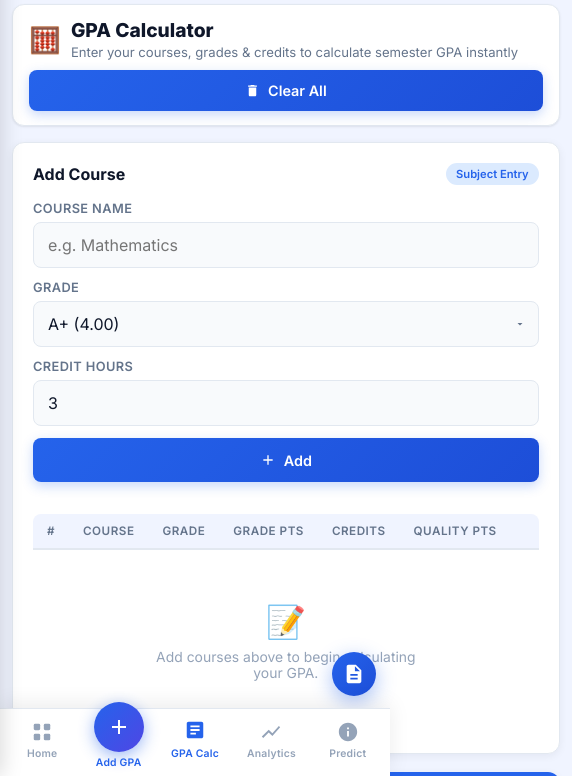
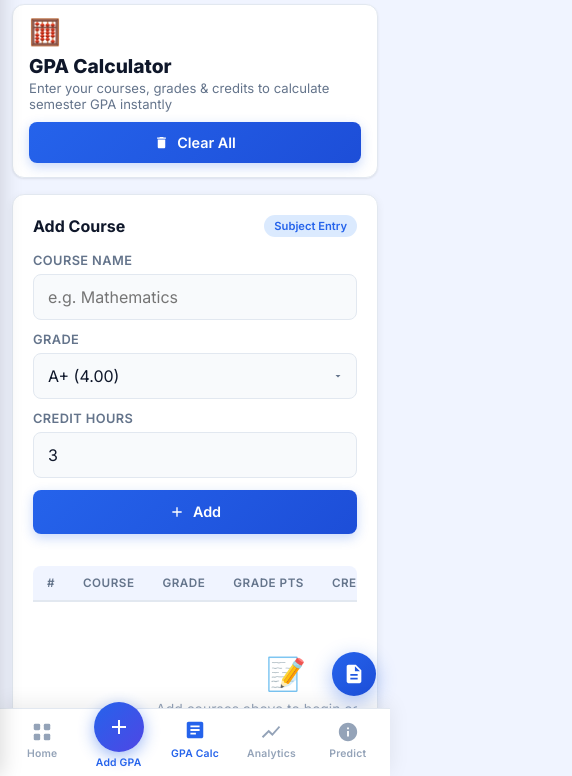
Before and after one commit to Thiwanka-work/SmartGpaCal, a plain HTML site: page index.html in a window 390 px wide. Both pictures are taken after a click on the link "GPA Calc". Shown: the part 68-844 px from the top of the page, 572 px wide, since content can reach past the window. Drawn offline with nearby package versions, Linux system fonts and the light colour scheme.

Commit message:
Fix flex/grid overflow on mobile (min-width: 0)

```diff
--- a/style.css
+++ b/style.css
@@ -225,6 +225,7 @@
     flex-direction: column;
     min-height: 100vh;
     transition: margin var(--transition);
+    min-width: 0;
 }
 
 /* ── 5. Top Bar ── */
@@ -420,6 +421,7 @@
     padding: 24px;
     flex: 1;
     animation: fadeUp 0.3s ease forwards;
+    min-width: 0;
 }
 
 .section.active { display: block; }
@@ -719,6 +721,8 @@
     box-shadow: var(--shadow-card);
     padding: 20px;
     transition: background var(--transition), border-color var(--transition);
+    min-width: 0;
+    max-width: 100%;
 }
 
 .card-header {
@@ -850,6 +854,8 @@
     overflow-x: auto;
     border-radius: var(--radius-sm);
     -webkit-overflow-scrolling: touch;
+    min-width: 0;
+    max-width: 100%;
 }
 
 .sem-table {
@@ -1708,8 +1714,8 @@
     align-items: start;
 }
 
-.gpacalc-left  { display: flex; flex-direction: column; gap: 18px; }
-.gpacalc-right { display: flex; flex-direction: column; gap: 18px; position: sticky; top: calc(var(--topbar-height) + 12px); }
+.gpacalc-left  { display: flex; flex-direction: column; gap: 18px; min-width: 0; }
+.gpacalc-right { display: flex; flex-direction: column; gap: 18px; position: sticky; top: calc(var(--topbar-height) + 12px); min-width: 0; }
 
 .calc-input-row {
     display: grid;
```
